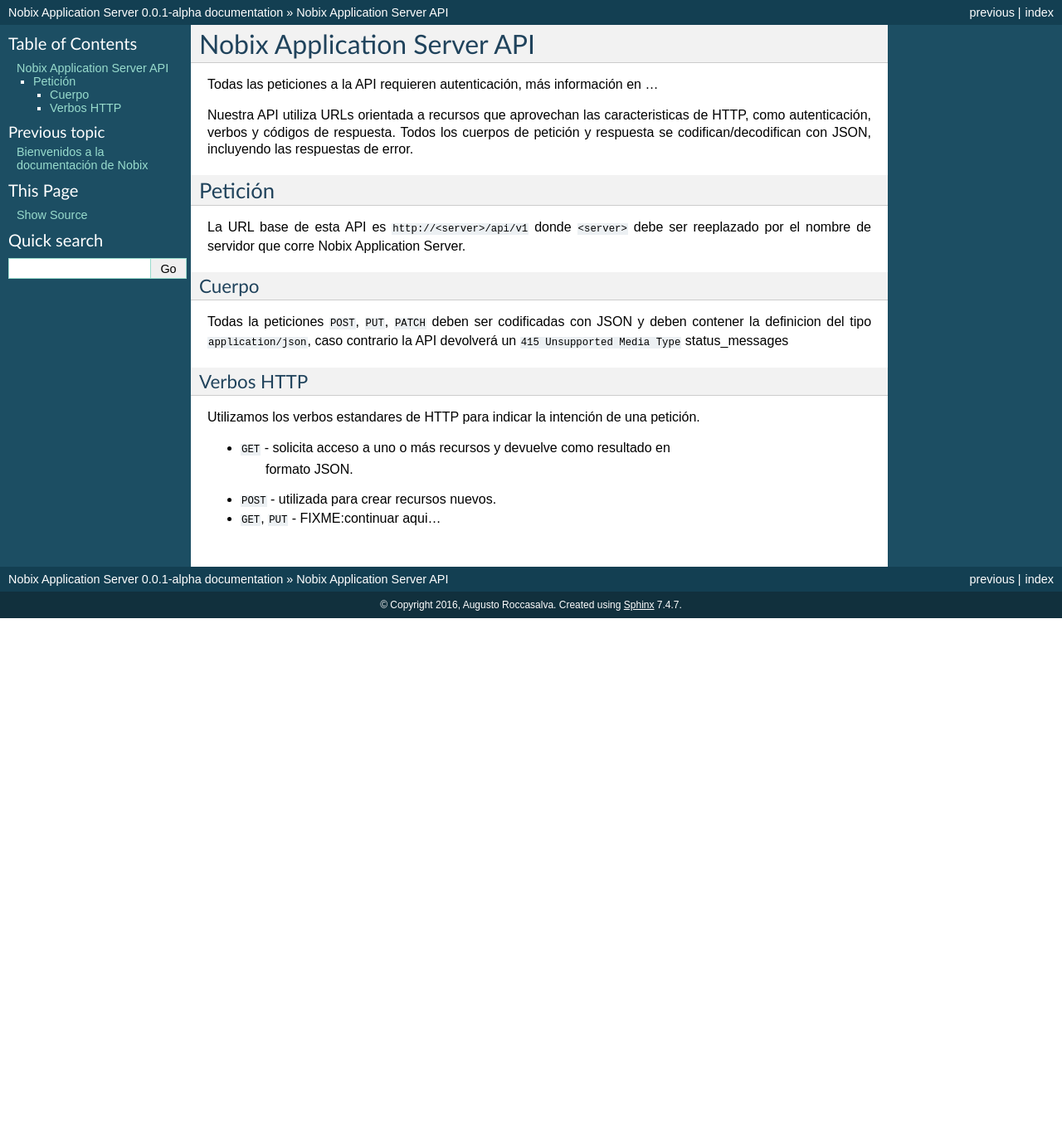
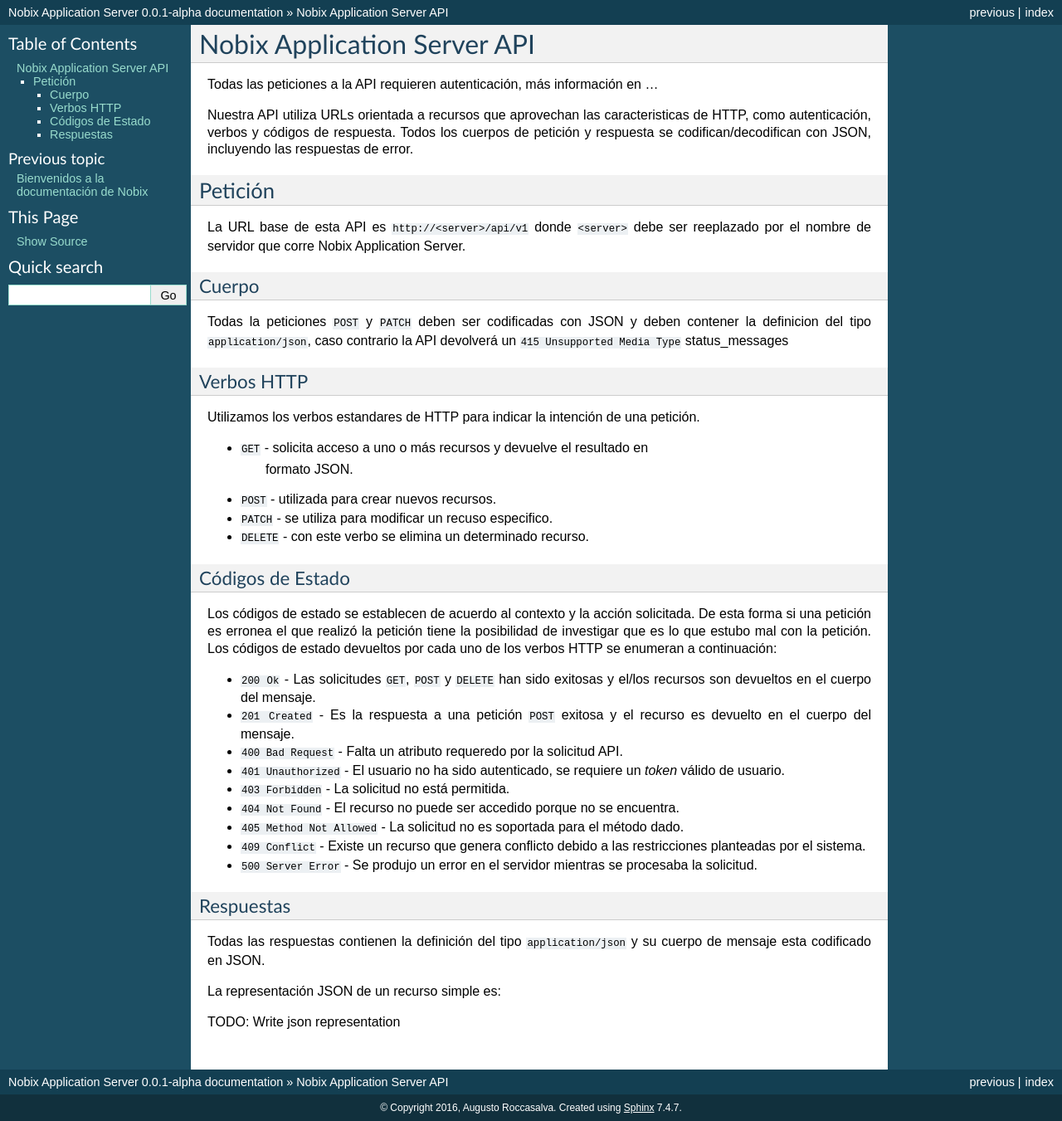
Before and after one commit to coyotevz/nobix-app, a Sphinx documentation site: the page built from docs/api.rst, in a window 1280 px wide. Shown: the whole page at 83% size. Built offline with Sphinx 7.4.7, drawn with Linux system fonts in a browser that asks for light colours; before the commit the page ends 900 px from its top, so only the background shows below that.

Commit message:
Added lines to docs

```diff
--- a/docs/api.rst
+++ b/docs/api.rst
@@ -19,7 +19,7 @@
 Cuerpo
 ~~~~~~
 
-Todas la peticiones ``POST``, ``PUT``, ``PATCH`` deben ser codificadas con JSON
+Todas la peticiones ``POST`` y ``PATCH`` deben ser codificadas con JSON
 y deben contener la definicion del tipo ``application/json``, caso contrario la
 API devolverá un ``415 Unsupported Media Type`` status_messages
 
@@ -29,9 +29,54 @@
 Utilizamos los verbos estandares de HTTP para indicar la intención de una
 petición.
 
-* ``GET`` - solicita acceso a uno o más recursos y devuelve como resultado en
+* ``GET`` - solicita acceso a uno o más recursos y devuelve el resultado en
             formato JSON.
 
-* ``POST`` - utilizada para crear recursos nuevos.
+* ``POST`` - utilizada para crear nuevos recursos.
 
-* ``GET``, ``PUT`` - FIXME:continuar aqui...
+* ``PATCH`` - se utiliza para modificar un recuso especifico.
+
+* ``DELETE`` - con este verbo se elimina un determinado recurso.
+
+Códigos de Estado
+~~~~~~~~~~~~~~~~~
+
+Los códigos de estado se establecen de acuerdo al contexto y la acción
+solicitada. De esta forma si una petición es erronea el que realizó la petición
+tiene la posibilidad de investigar que es lo que estubo mal con la petición.
+Los códigos de estado devueltos por cada uno de los verbos HTTP se enumeran a
+continuación:
+
+* ``200 Ok`` - Las solicitudes ``GET``, ``POST`` y ``DELETE`` han sido
+  exitosas y el/los recursos son devueltos en el cuerpo del mensaje.
+
+* ``201 Created`` - Es la respuesta a una petición ``POST`` exitosa y el
+  recurso es devuelto en el cuerpo del mensaje.
+
+* ``400 Bad Request`` - Falta un atributo requeredo por la solicitud API.
+
+* ``401 Unauthorized`` - El usuario no ha sido autenticado, se requiere un
+  *token* válido de usuario.
+
+* ``403 Forbidden`` - La solicitud no está permitida.
+
+* ``404 Not Found`` - El recurso no puede ser accedido porque no se encuentra.
+
+* ``405 Method Not Allowed`` - La solicitud no es soportada para el método
+  dado.
+
+* ``409 Conflict`` - Existe un recurso que genera conflicto debido a las
+  restricciones planteadas por el sistema.
+
+* ``500 Server Error`` - Se produjo un error en el servidor mientras se
+  procesaba la solicitud.
+
+Respuestas
+~~~~~~~~~~
+
+Todas las respuestas contienen la definición del tipo ``application/json`` y su
+cuerpo de mensaje esta codificado en JSON.
+
+La representación JSON de un recurso simple es::
+
+TODO: Write json representation
```
